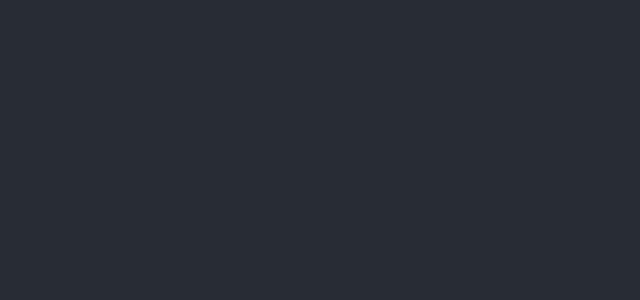
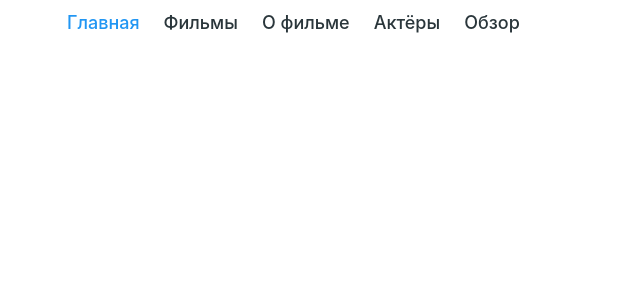
Before and after one commit to AndriyKikot/goit-react-hw-05-movies, a React (Create React App) app: page / in a window 1280 px wide. Shown: the top 300 px of the page, without its empty margins (0-640 px from the left). Built offline with nearby package versions, Linux system fonts and the light colour scheme.

Commit message:
added navigation

```diff
--- a/src/App.css
+++ /dev/null
@@ -1,38 +0,0 @@
-.App {
-  text-align: center;
-}
-
-.App-logo {
-  height: 40vmin;
-  pointer-events: none;
-}
-
-@media (prefers-reduced-motion: no-preference) {
-  .App-logo {
-    animation: App-logo-spin infinite 20s linear;
-  }
-}
-
-.App-header {
-  background-color: #282c34;
-  min-height: 100vh;
-  display: flex;
-  flex-direction: column;
-  align-items: center;
-  justify-content: center;
-  font-size: calc(10px + 2vmin);
-  color: white;
-}
-
-.App-link {
-  color: #61dafb;
-}
-
-@keyframes App-logo-spin {
-  from {
-    transform: rotate(0deg);
-  }
-  to {
-    transform: rotate(360deg);
-  }
-}
--- a/src/App.js
+++ b/src/App.js
@@ -1,10 +1,11 @@
-import './App.css';
+import Container from './components/Container/Container';
+import AppBar from './components/AppBar/AppBar';
 
 function App() {
   return (
-    <div className="App">
-      <header className="App-header"></header>
-    </div>
+    <Container>
+      <AppBar />
+    </Container>
   );
 }
 
--- /dev/null
+++ b/src/components/AppBar/AppBar.js
@@ -0,0 +1,12 @@
+import Navigation from '../Navigation/Navigation';
+// import styles from './AppBar.module.css';
+
+function AppBar() {
+  return (
+    <header>
+      <Navigation />
+    </header>
+  );
+}
+
+export default AppBar;
--- /dev/null
+++ b/src/components/Container/Container.js
@@ -0,0 +1,7 @@
+import styles from './Container.module.css';
+
+function Container({ children }) {
+  return <div className={styles.container}>{children}</div>;
+}
+
+export default Container;
--- /dev/null
+++ b/src/components/Container/Container.module.css
@@ -0,0 +1,7 @@
+.container {
+  max-width: 1170px;
+  margin-left: auto;
+  margin-right: auto;
+  padding-left: 15px;
+  padding-right: 15px;
+}
--- /dev/null
+++ b/src/components/Navigation/Navigation.js
@@ -0,0 +1,53 @@
+import { NavLink } from 'react-router-dom';
+import styles from './Navigation.module.css';
+
+const Navigation = () => (
+  <nav>
+    <NavLink
+      exact
+      to="/"
+      className={styles.link}
+      activeClassName={styles.activeLink}
+    >
+      Главная
+    </NavLink>
+
+    <NavLink
+      exact
+      to="/movies"
+      className={styles.link}
+      activeClassName={styles.activeLink}
+    >
+      Фильмы
+    </NavLink>
+
+    <NavLink
+      exact
+      to="/movies/:movieId"
+      className={styles.link}
+      activeClassName={styles.activeLink}
+    >
+      О фильме
+    </NavLink>
+
+    <NavLink
+      exact
+      to="/movies/:movieId/cast"
+      className={styles.link}
+      activeClassName={styles.activeLink}
+    >
+      Актёры
+    </NavLink>
+
+    <NavLink
+      exact
+      to="/movies/:movieId/reviews"
+      className={styles.link}
+      activeClassName={styles.activeLink}
+    >
+      Обзор
+    </NavLink>
+  </nav>
+);
+
+export default Navigation;
--- /dev/null
+++ b/src/components/Navigation/Navigation.module.css
@@ -0,0 +1,13 @@
+.link {
+  display: inline-block;
+  text-decoration: none;
+  padding: 12px;
+  font-weight: 500;
+  color: #2a363b;
+  font-size: 18px;
+}
+
+.activeLink {
+  composes: link;
+  color: #2196f3;
+}
```
Also changed, not shown: src/components/AppBar/AppBar.module.css (added), 1 other file (tests, documents, lock files or other folders).
